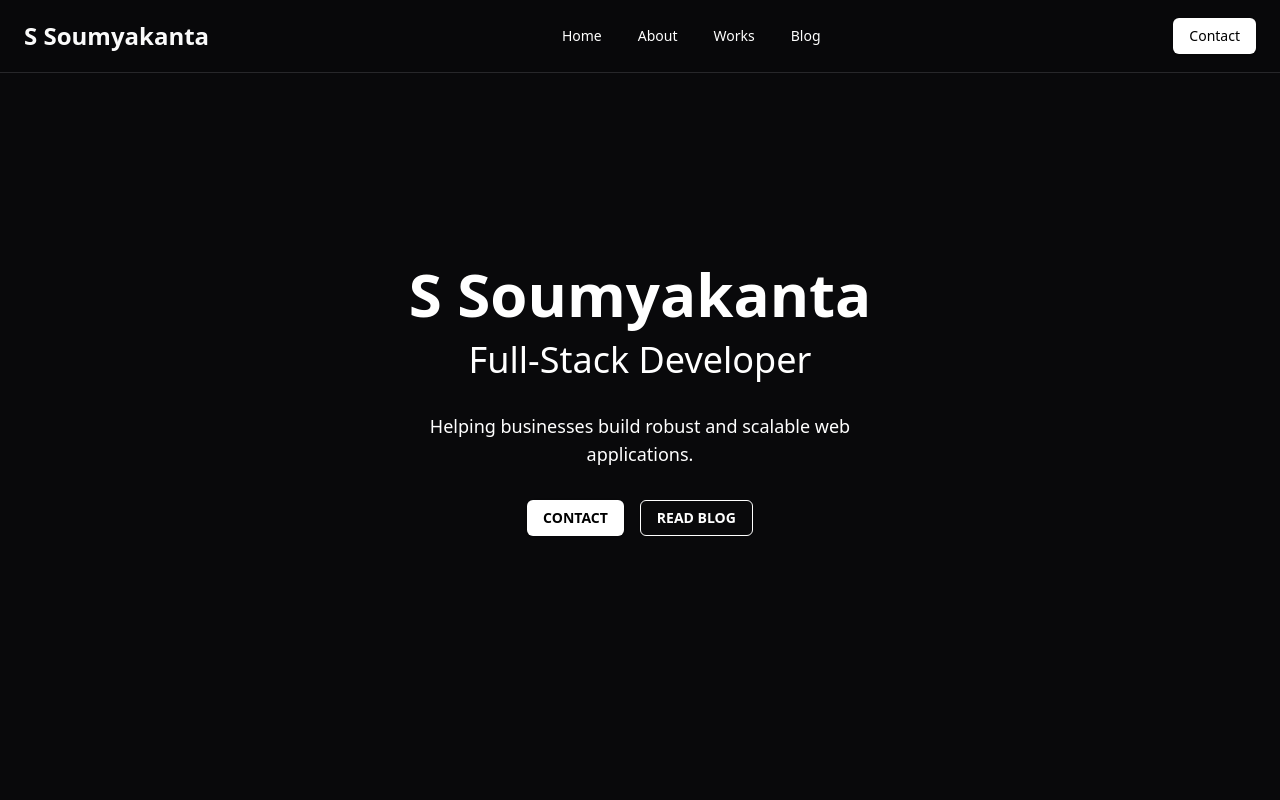
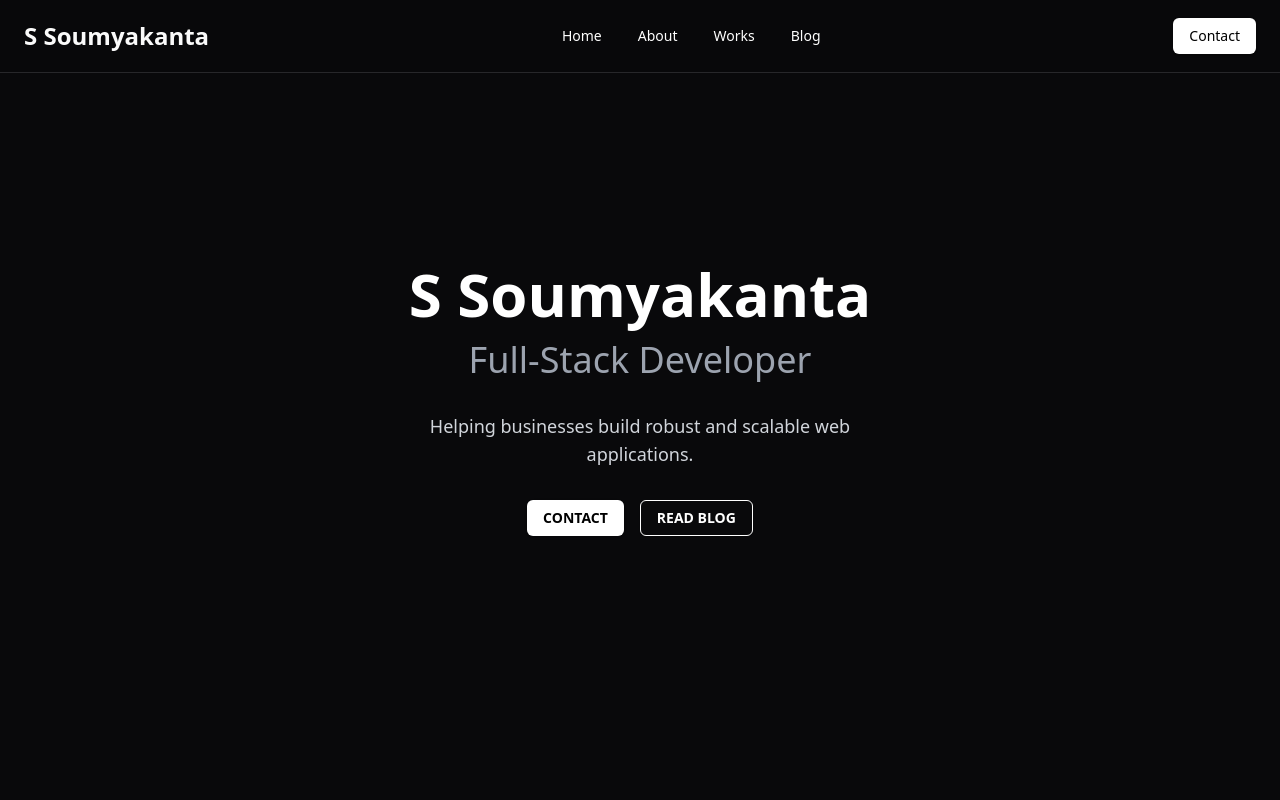
Before and after one commit to s-soumyakanta/s-soumyakanta, a Next.js app: page / in a window 1280 px wide. Shown: the top 800 px of the page. Built offline with nearby package versions, Linux system fonts and the light colour scheme.

Commit message:
add landing page font color adjusted

```diff
--- a/src/app/page.tsx
+++ b/src/app/page.tsx
@@ -16,11 +16,11 @@ const LandingPage = () => {
               S Soumyakanta
             </h1>
 
-            <h2 className="text-xl sm:text-2xl md:text-3xl lg:text-4xl text-muted-foreground mb-4 md:mb-8">
+            <h2 className="text-xl sm:text-2xl md:text-3xl lg:text-4xl text-gray-400 mb-4 md:mb-8">
               Full-Stack Developer
             </h2>
 
-            <p className="max-w-xs md:max-w-md mx-auto text-base sm:text-lg mb-6 md:mb-8 text-muted-foreground">
+            <p className="max-w-xs md:max-w-md mx-auto text-base text-gray-300 sm:text-lg mb-6 md:mb-8 text-muted-foreground">
               Helping businesses build robust and scalable web applications.
             </p>
 
```
